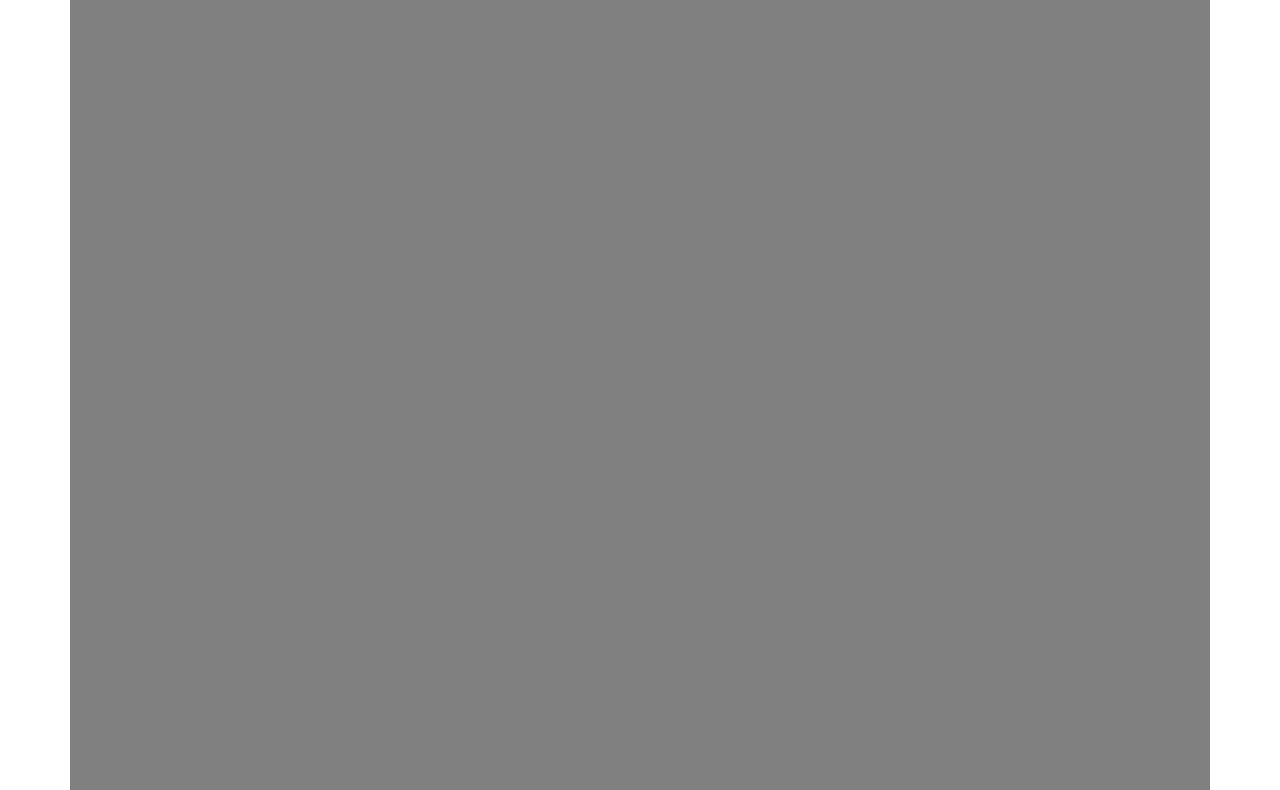
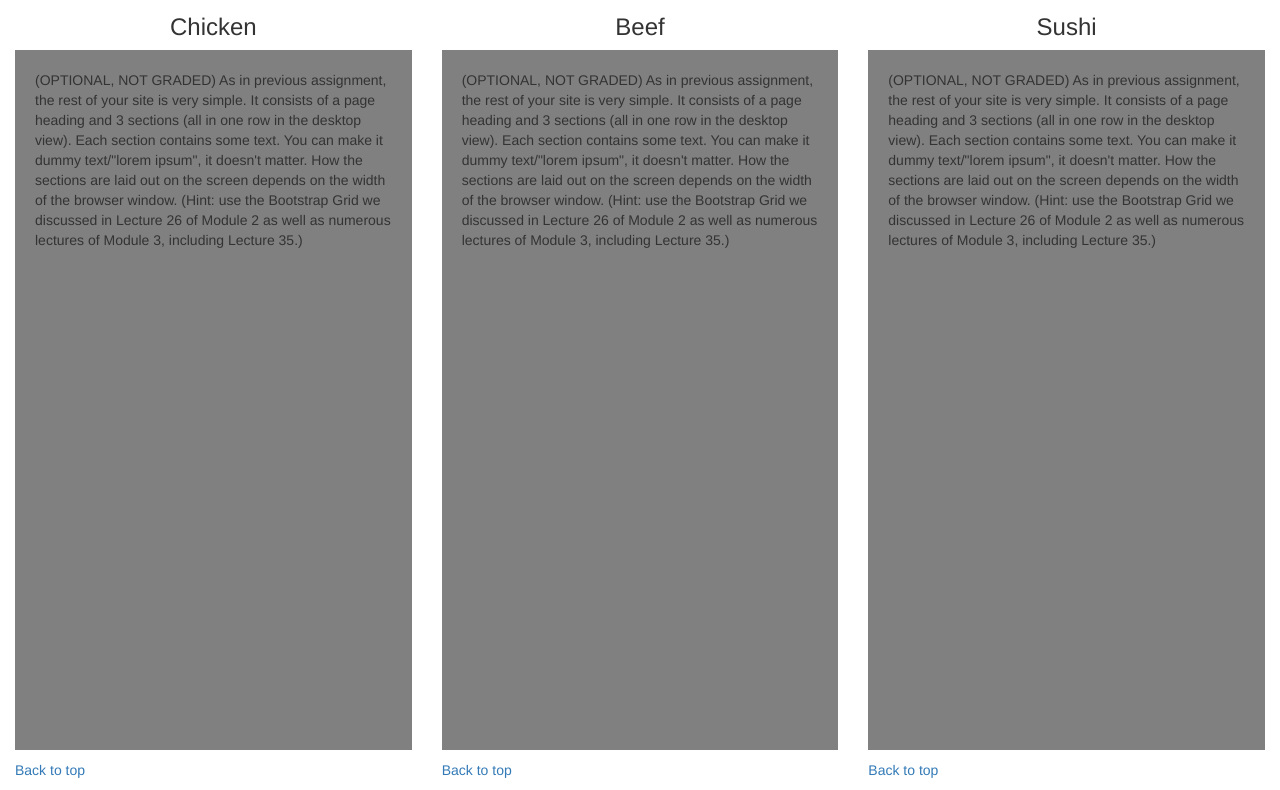
Before and after one commit to brentn/Coursera-HTML-CSS-JS, a plain HTML site: page module3-solution/index.html in a window 1280 px wide. Shown: the part 148-938 px from the top of the page. Drawn offline with Linux system fonts and the light colour scheme.

Commit message:
add optional stuff

```diff
--- a/module3-solution/css/styles.css
+++ b/module3-solution/css/styles.css
@@ -1,4 +1,5 @@
-#main {
-  min-height:1000px;
+section p {
+  min-height:700px;
   background-color:grey;
+  padding:20px;
 }
--- a/module3-solution/index.html
+++ b/module3-solution/index.html
@@ -11,7 +11,7 @@
   </head>
 <body>
 
-  <nav class="navbar navbar-default">
+  <nav id='top' class="navbar navbar-default">
     <div class="container-fluid">
       <!-- Brand and toggle get grouped for better mobile display -->
       <div class="navbar-header">
@@ -23,23 +23,67 @@
         </button>
         <a class="navbar-brand" href="#">Food,&nbsp;LLC</a>
       </div>
-      <ul id="menu" class="dropdown-menu col-xs-12">
-        <li class="text-center navbar-link"><a href='#'>Chicken</a></li>
-        <li class="text-center navbar-link"><a href='#'>Beef</a></li>
-        <li class="text-center navbar-link"><a href='#'>Sushi</a></li>
-      </ul>
-
+      <div class="dropdown">
+        <ul id="menu" class="dropdown-menu col-xs-12 ">
+          <li class="text-center navbar-link"><a href='#chicken' data-toggle="collapse" data-target="#menu">Chicken</a></li>
+          <li role="separator" class="divider"></li>
+          <li class="text-center navbar-link"><a href='#beef' data-toggle="collapse" data-target="#menu">Beef</a></li>
+          <li role="separator" class="divider"></li>
+          <li class="text-center  navbar-link"><a href='#sushi' data-toggle="collapse" data-target="#menu">Sushi</a></li>
+        </ul>
+      </div>
     </div><!-- /.container-fluid -->
   </nav>
-  <div class="container">
+  <div class="container-fluid">
     <h1 class="text-center">Our menu</h1>
-    <div id="main" class="col-xs-12">
+    <div class="row">
+      <div class="col-md-4 col-sm-6 col-xs-12">
+        <section>
+          <h3 id="chicken" class="text-center">Chicken</h3>
+          <p>(OPTIONAL, NOT GRADED) As in previous assignment, the rest of your site
+            is very simple. It consists of a page heading and 3 sections (all in one
+            row in the desktop view). Each section contains some text. You can make
+            it dummy text/"lorem ipsum", it doesn't matter. How the sections are laid
+            out on the screen depends on the width of the browser window. (Hint: use
+            the Bootstrap Grid we discussed in Lecture 26 of Module 2 as well as
+            numerous lectures of Module 3, including Lecture 35.)
+          </p>
+          <a href='#top'>Back to top</a>
+        </section>
+      </div>
+      <div class="col-md-4 col-sm-6 col-xs-12">
+        <section>
+          <h3 id="beef" class="text-center">Beef</h3>
+          <p>(OPTIONAL, NOT GRADED) As in previous assignment, the rest of your site
+            is very simple. It consists of a page heading and 3 sections (all in one
+            row in the desktop view). Each section contains some text. You can make
+            it dummy text/"lorem ipsum", it doesn't matter. How the sections are laid
+            out on the screen depends on the width of the browser window. (Hint: use
+            the Bootstrap Grid we discussed in Lecture 26 of Module 2 as well as
+            numerous lectures of Module 3, including Lecture 35.)
+          </p>
+          <a href='#top'>Back to top</a>
+        </section>
+      </div>
+      <div class="col-md-4 col-sm-12 col-xs-12">
+        <section>
+          <h3 id="sushi" class="text-center">Sushi</h3>
+          <p>(OPTIONAL, NOT GRADED) As in previous assignment, the rest of your site
+            is very simple. It consists of a page heading and 3 sections (all in one
+            row in the desktop view). Each section contains some text. You can make
+            it dummy text/"lorem ipsum", it doesn't matter. How the sections are laid
+            out on the screen depends on the width of the browser window. (Hint: use
+            the Bootstrap Grid we discussed in Lecture 26 of Module 2 as well as
+            numerous lectures of Module 3, including Lecture 35.)
+          </p>
+          <a href='#top'>Back to top</a>
+        </section>
+      </div>
     </div>
   </div>
 
   <!-- jQuery (Bootstrap JS plugins depend on it) -->
   <script src="js/jquery-1.11.3.min.js"></script>
   <script src="js/bootstrap.min.js"></script>
-  <script src="js/script.js"></script>
 </body>
 </html>
```
